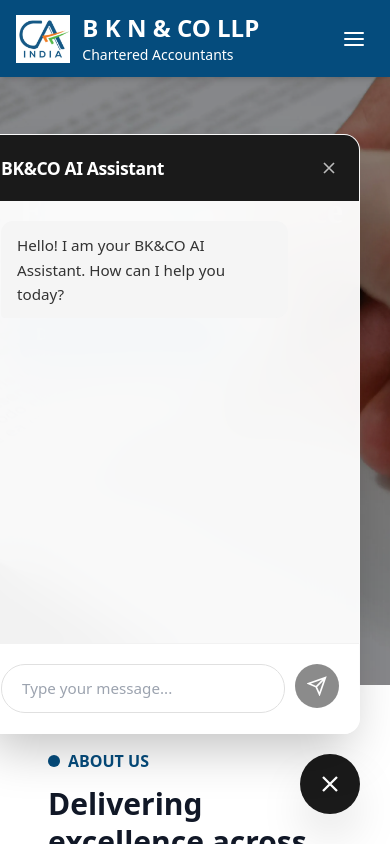
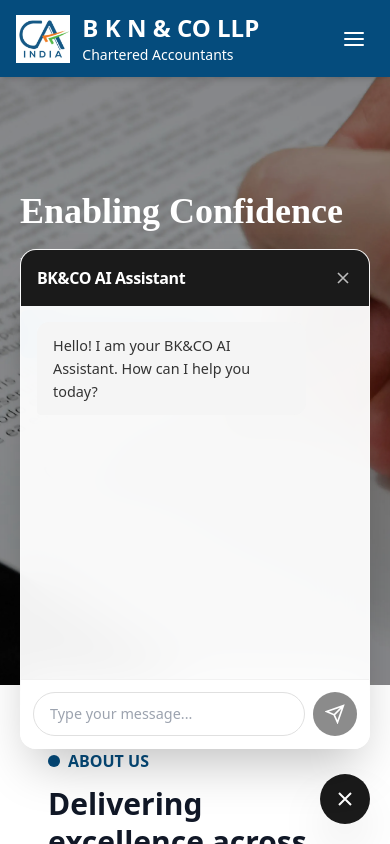
Before and after one commit to deepanshu452/BKNCO, a React (Vite) app: page / in a window 390 px wide. Both pictures are taken after a click on the button 330 px from the left and 784 px from the top of the page. Shown: the top 844 px of the page. Built offline with nearby package versions, Linux system fonts and the light colour scheme; a web font is replaced by a local one.

Commit message:
improved Chatbot UI responsivness

```diff
--- a/src/components/Chatbot.jsx
+++ b/src/components/Chatbot.jsx
@@ -46,7 +46,6 @@
     setMessages(prev => [...prev, { role: 'bot', content: '' }]);
 
     try {
-      // const response = await fetch('http://127.0.0.1:7860/chat/stream', {
       const response = await fetch('https://deepanshu452-bknco-ai-assistant-api.hf.space/chat', {
         method: 'POST',
         headers: {
@@ -139,10 +138,10 @@
   };
 
   return (
-    <div className="fixed bottom-[30px] right-[30px] z-[1000] font-sans antialiased">
+    <div className="fixed bottom-[20px] right-[20px] sm:bottom-[30px] sm:right-[30px] z-[1000] font-sans antialiased">
       {/* Floating Action Button */}
       <motion.button
-        className="w-[60px] h-[60px] rounded-full bg-[#1a1a1a] text-white border-none cursor-pointer shadow-2xl flex items-center justify-center transition-transform"
+        className="w-[50px] h-[50px] sm:w-[60px] sm:h-[60px] rounded-full bg-[#1a1a1a] text-white border-none cursor-pointer shadow-2xl flex items-center justify-center transition-transform"
         onClick={() => setIsOpen(!isOpen)}
         whileHover={{ scale: 1.1 }}
         whileTap={{ scale: 0.9 }}
@@ -155,7 +154,7 @@
               initial={{ rotate: -90, opacity: 0 }}
               animate={{ rotate: 0, opacity: 1 }}
               exit={{ rotate: 90, opacity: 0 }}
-              className="w-[28px] h-[28px]"
+              className="w-[24px] h-[24px] sm:w-[28px] sm:h-[28px]"
               viewBox="0 0 24 24" fill="none" stroke="currentColor" strokeWidth="2"
             >
               <path d="M18 6L6 18M6 6l12 12" />
@@ -166,7 +165,7 @@
               initial={{ rotate: 90, opacity: 0 }}
               animate={{ rotate: 0, opacity: 1 }}
               exit={{ rotate: -90, opacity: 0 }}
-              className="w-[28px] h-[28px]"
+              className="w-[24px] h-[24px] sm:w-[28px] sm:h-[28px]"
               viewBox="0 0 24 24" fill="none" stroke="currentColor" strokeWidth="2"
             >
               <path d="M21 15a2 2 0 0 1-2 2H7l-4 4V5a2 2 0 0 1 2-2h14a2 2 0 0 1 2 2z" />
@@ -179,15 +178,15 @@
       <AnimatePresence>
         {isOpen && (
           <motion.div
-            className="absolute bottom-[80px] right-0 w-[380px] h-[600px] max-h-[80vh] bg-white/95 backdrop-blur-xl border border-white/30 rounded-[16px] shadow-2xl flex flex-col overflow-hidden origin-bottom-right"
+            className="absolute bottom-[75px] right-0 w-[calc(100vw-40px)] sm:w-[380px] h-[500px] sm:h-[600px] max-h-[70vh] sm:max-h-[80vh] bg-white/95 backdrop-blur-xl border border-white/30 rounded-[16px] shadow-2xl flex flex-col overflow-hidden origin-bottom-right"
             initial={{ opacity: 0, scale: 0.8, y: 20 }}
             animate={{ opacity: 1, scale: 1, y: 0 }}
             exit={{ opacity: 0, scale: 0.8, y: 20 }}
             transition={{ type: 'spring', damping: 25, stiffness: 300 }}
           >
-            <div className="p-5 bg-[#1a1a1a] text-white flex justify-between items-center">
+            <div className="p-4 sm:p-5 bg-[#1a1a1a] text-white flex justify-between items-center">
               <div>
-                <h3 className="m-0 text-[1.1rem] font-semibold tracking-tight">BK&CO AI Assistant</h3>
+                <h3 className="m-0 text-[1rem] sm:text-[1.1rem] font-semibold tracking-tight">BK&CO AI Assistant</h3>
                 {status && <p className="m-0 text-[0.7rem] opacity-70 animate-pulse">{status}</p>}
               </div>
               <button className="bg-transparent border-none text-white cursor-pointer opacity-70 hover:opacity-100 transition-opacity" onClick={() => setIsOpen(false)}>
@@ -197,7 +196,7 @@
               </button>
             </div>
 
-            <div className="flex-grow p-5 overflow-y-auto flex flex-col gap-[15px] scroll-smooth custom-scrollbar">
+            <div className="flex-grow p-4 sm:p-5 overflow-y-auto flex flex-col gap-[15px] scroll-smooth custom-scrollbar">
               {messages.map((msg, index) => (
                 <motion.div
                   key={index}
@@ -223,12 +222,12 @@
               <div ref={messagesEndRef} />
             </div>
 
-            <form className="p-5 border-t border-black/5 flex gap-[10px] bg-white" onSubmit={handleSubmit}>
+            <form className="p-3 sm:p-5 border-t border-black/5 flex gap-[8px] sm:gap-[10px] bg-white" onSubmit={handleSubmit}>
               <input
                 type="text"
                 value={input}
                 onChange={(e) => setInput(e.target.value)}
-                className="flex-grow border border-[#e0e0e0] rounded-[24px] px-5 py-3 text-[0.95rem] outline-none focus:border-[#007aff] transition-colors"
+                className="flex-grow border border-[#e0e0e0] rounded-[24px] px-4 sm:px-5 py-2 sm:py-3 text-[0.9rem] sm:text-[0.95rem] outline-none focus:border-[#007aff] transition-colors"
                 placeholder="Type your message..."
                 disabled={isLoading}
               />
@@ -249,6 +248,11 @@
         .markdown-content {
           font-size: 0.95rem;
           line-height: 1.6;
+        }
+        @media (max-width: 640px) {
+          .markdown-content {
+            font-size: 0.9rem;
+          }
         }
         .markdown-content p {
           margin: 0 0 12px 0;
```
